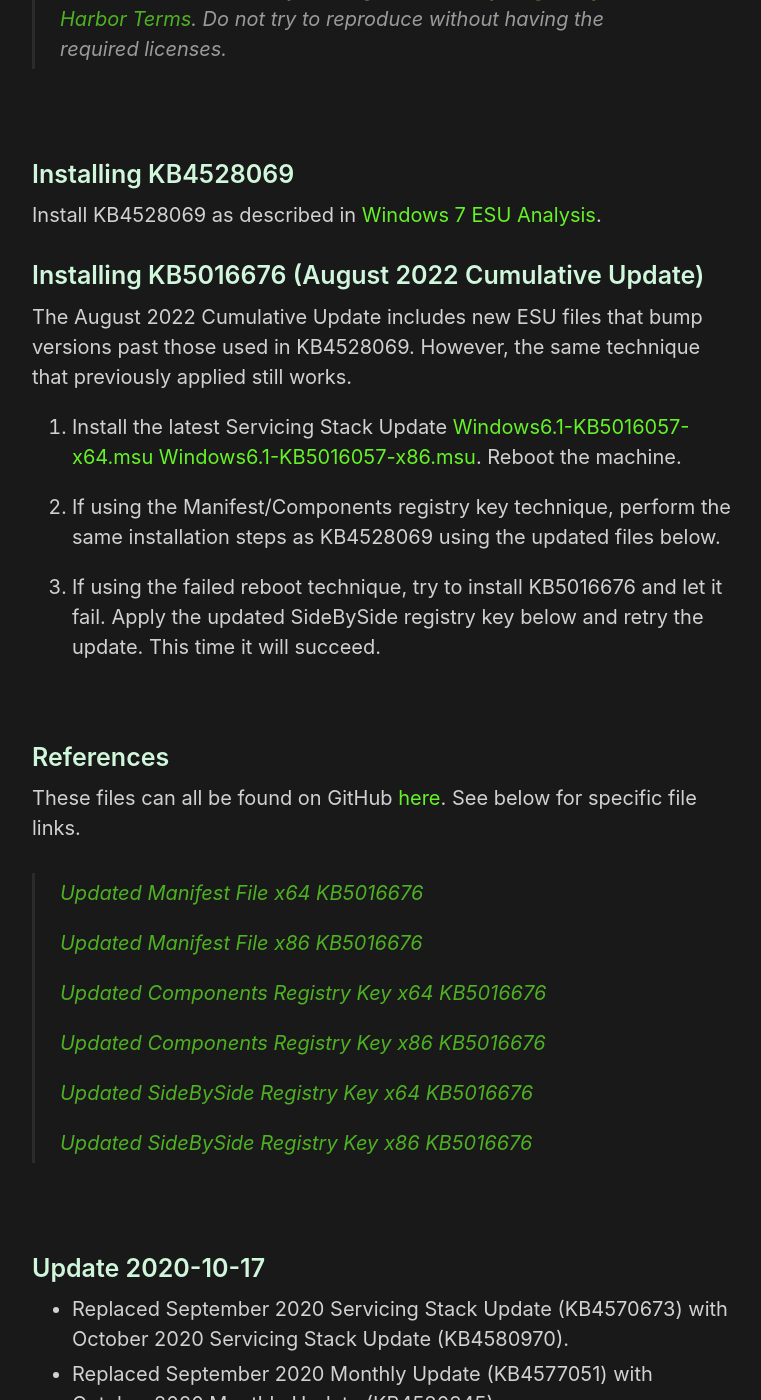
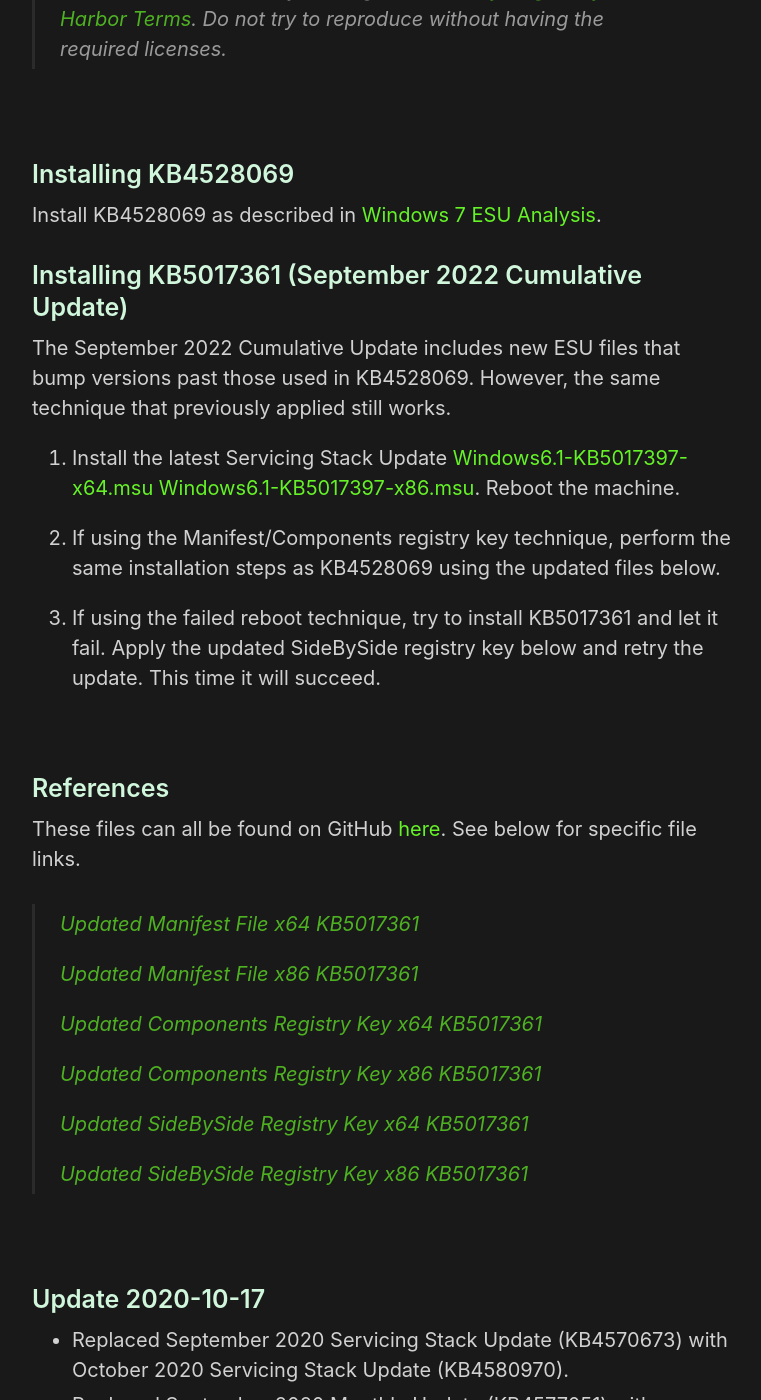
Before and after one commit to HackAndPwn/HackAndPwn.github.io, a Jekyll site: the page built from _posts/2020-09-12-windows-7-esu-analysis-updates.md, in a window 1280 px wide and 1400 px high, scrolled down 731 px. Shown: the whole window, without its empty margins (258-1019 px from the left). Built offline with Jekyll 4.4.1, drawn with Linux system fonts in a browser that asks for light colours; some of the changed text lies outside the part shown.

Commit message:
september 2022 updates

```diff
--- a/_posts/2020-09-12-windows-7-esu-analysis-updates.md
+++ b/_posts/2020-09-12-windows-7-esu-analysis-updates.md
@@ -19,15 +19,15 @@
 
 Install KB4528069 as described in [Windows 7 ESU Analysis](https://hackandpwn.com/windows-7-esu-analysis).
 
-### Installing KB5016676 (August 2022 Cumulative Update)
+### Installing KB5017361 (September 2022 Cumulative Update)
 
-The August 2022 Cumulative Update includes new ESU files that bump versions past those used in KB4528069.  However, the same technique that previously applied still works.
+The September 2022 Cumulative Update includes new ESU files that bump versions past those used in KB4528069.  However, the same technique that previously applied still works.
 
-1. Install the latest Servicing Stack Update [Windows6.1-KB5016057-x64.msu](https://github.com/HackAndPwn/Windows-7-Patching/raw/master/07_ESU_Updates/01_Windows6.1-KB5016057-x64.msu) [Windows6.1-KB5016057-x86.msu](https://github.com/HackAndPwn/Windows-7-Patching/raw/master/07_ESU_Updates/01_Windows6.1-KB5016057-x86.msu).  Reboot the machine.
+1. Install the latest Servicing Stack Update [Windows6.1-KB5017397-x64.msu](https://github.com/HackAndPwn/Windows-7-Patching/raw/master/07_ESU_Updates/01_Windows6.1-KB5017397-x64.msu) [Windows6.1-KB5017397-x86.msu](https://github.com/HackAndPwn/Windows-7-Patching/raw/master/07_ESU_Updates/01_Windows6.1-KB5017397-x86.msu).  Reboot the machine.
 
 2. If using the Manifest/Components registry key technique, perform the same installation steps as KB4528069 using the updated files below.
 
-3. If using the failed reboot technique, try to install KB5016676 and let it fail.  Apply the updated SideBySide registry key below and retry the update.  This time it will succeed.
+3. If using the failed reboot technique, try to install KB5017361 and let it fail.  Apply the updated SideBySide registry key below and retry the update.  This time it will succeed.
 
 <br>
 
@@ -35,17 +35,17 @@
 
 These files can all be found on GitHub [here](https://github.com/HackAndPwn/Windows-7-ESU-Analysis).  See below for specific file links.
 
-> [Updated Manifest File x64 KB5016676](https://github.com/HackAndPwn/Windows-7-ESU-Analysis/blob/master/2022_08/amd64_microsoft-windows-s..edsecurityupdatesai_31bf3856ad364e35_6.1.7602.26065_none_c8ac489e364be589.manifest)
+> [Updated Manifest File x64 KB5017361](https://github.com/HackAndPwn/Windows-7-ESU-Analysis/blob/master/2022_09/amd64_microsoft-windows-s..edsecurityupdatesai_31bf3856ad364e35_6.1.7602.26115_none_c8e25a20362356fb.manifest)
 >
-> [Updated Manifest File x86 KB5016676](https://github.com/HackAndPwn/Windows-7-ESU-Analysis/blob/master/2022_08/x86_microsoft-windows-s..edsecurityupdatesai_31bf3856ad364e35_6.1.7602.26065_none_6c8dad1a7dee7453.manifest)
+> [Updated Manifest File x86 KB5017361](https://github.com/HackAndPwn/Windows-7-ESU-Analysis/blob/master/2022_09/x86_microsoft-windows-s..edsecurityupdatesai_31bf3856ad364e35_6.1.7602.26115_none_6cc3be9c7dc5e5c5.manifest)
 >
-> [Updated Components Registry Key x64 KB5016676](https://github.com/HackAndPwn/Windows-7-ESU-Analysis/blob/master/2022_08/ComponentsRegistryKey_x64.reg)
+> [Updated Components Registry Key x64 KB5017361](https://github.com/HackAndPwn/Windows-7-ESU-Analysis/blob/master/2022_09/ComponentsRegistryKey_x64.reg)
 >
-> [Updated Components Registry Key x86 KB5016676](https://github.com/HackAndPwn/Windows-7-ESU-Analysis/blob/master/2022_08/ComponentsRegistryKey_x86.reg)
+> [Updated Components Registry Key x86 KB5017361](https://github.com/HackAndPwn/Windows-7-ESU-Analysis/blob/master/2022_09/ComponentsRegistryKey_x86.reg)
 >
-> [Updated SideBySide Registry Key x64 KB5016676](https://github.com/HackAndPwn/Windows-7-ESU-Analysis/blob/master/2022_08/SideBySideRegistryKey_x64.reg)
+> [Updated SideBySide Registry Key x64 KB5017361](https://github.com/HackAndPwn/Windows-7-ESU-Analysis/blob/master/2022_09/SideBySideRegistryKey_x64.reg)
 >
-> [Updated SideBySide Registry Key x86 KB5016676](https://github.com/HackAndPwn/Windows-7-ESU-Analysis/blob/master/2022_08/SideBySideRegistryKey_x86.reg)
+> [Updated SideBySide Registry Key x86 KB5017361](https://github.com/HackAndPwn/Windows-7-ESU-Analysis/blob/master/2022_09/SideBySideRegistryKey_x86.reg)
 
 <br>
 
@@ -150,3 +150,8 @@
 ### Update 2022-08-22
 * Replaced July 2022 Monthly Update (KB5015861) with August 2022 Monthly Update (KB5016676).
 * Replaced July 2022 Manifest, Components Registry Key, and SideBySide Registry Key (6.1.7602.26022) with August 2022 (6.1.7602.26065).
+
+### Update 2022-09-26
+* Replaced July 2022 Servicing Stack Update (KB5016057) with September 2022 Servicing Stack Update (KB5017397).
+* Replaced August 2022 Monthly Update (KB5016676) with September 2022 Monthly Update (KB5017361).
+* Replaced August 2022 Manifest, Components Registry Key, and SideBySide Registry Key (6.1.7602.26065) with September 2022 (6.1.7602.26115).
```
Also changed, not shown: other parts of _posts/2020-09-12-windows-7-esu-analysis-updates.md (+1 -1 lines), _posts/2020-05-23-windows-7-esu-patching.md (+14 -8 lines).
